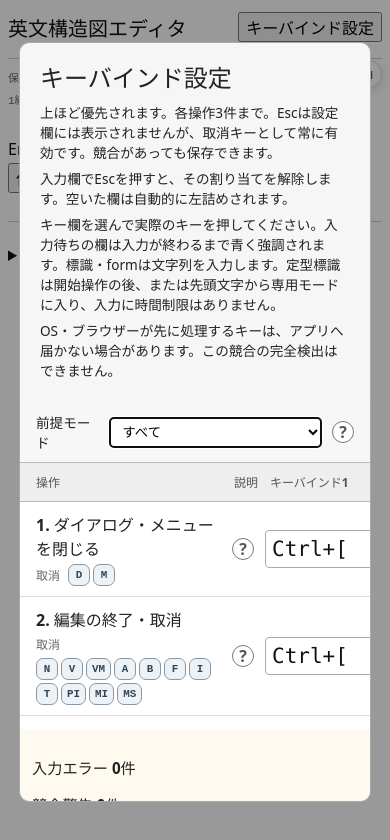
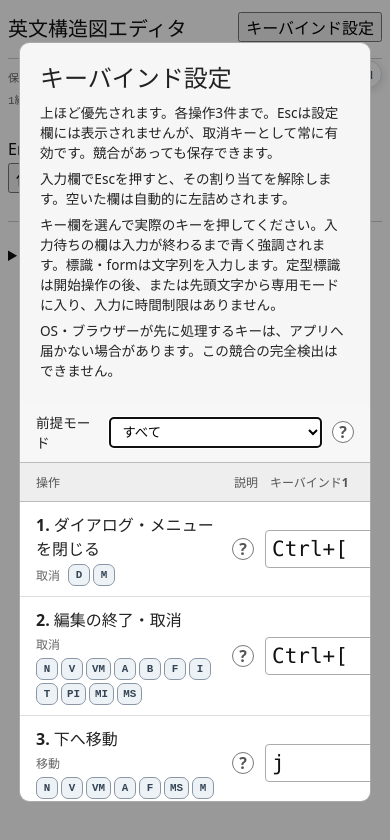
Before and after one commit to yojiyama7/kiri-kyo_editor_2, a Svelte app: page / in a window 390 px wide. Both pictures are taken after a click on the button "キーバインド設定". Shown: the top 840 px of the page. Built offline with nearby package versions, Linux system fonts and the light colour scheme.

Commit message:
Scroll full keybinding dialog on mobile

```diff
--- a/src/KeybindingSettings.svelte
+++ b/src/KeybindingSettings.svelte
@@ -338,5 +338,12 @@
   .mode-list { display: flex; flex-wrap: wrap; gap: 7px; margin: 0; padding: 0; list-style: none; }
   .mode-list li { display: flex; gap: 5px; align-items: baseline; padding: 5px 8px; border-radius: 5px; background: #f0f3f6; font-size: .8rem; }
   .mode-list span { color: #555; }
-  @media (max-width: 700px) { .settings-content { grid-template-columns: 1fr; grid-template-rows: minmax(0, 2fr) minmax(120px, 1fr); } aside { border-left: 0; } }
+  @media (max-width: 700px) {
+    .keybinding-settings { max-height: 90dvh; overflow-y: auto; }
+    .settings-content { display: block; height: auto; overflow: visible; }
+    .binding-panel { display: block; }
+    .binding-list { overflow-x: auto; }
+    .binding-header { position: static; }
+    aside { overflow: visible; border-left: 0; }
+  }
 </style>
```
Also changed, not shown: llm/decisions.md (+1 -1 lines), 1 other file (tests, documents, lock files or other folders).
